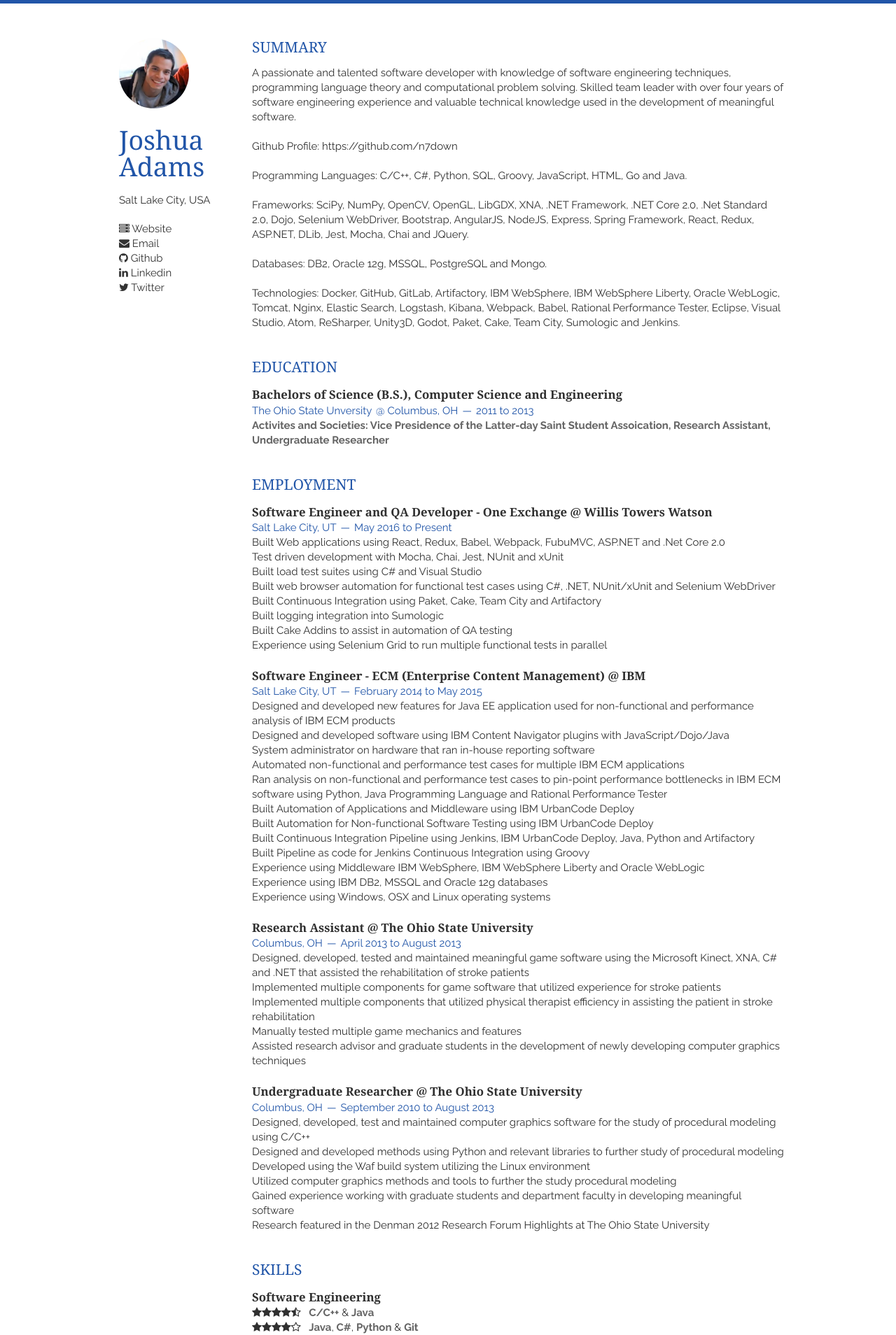
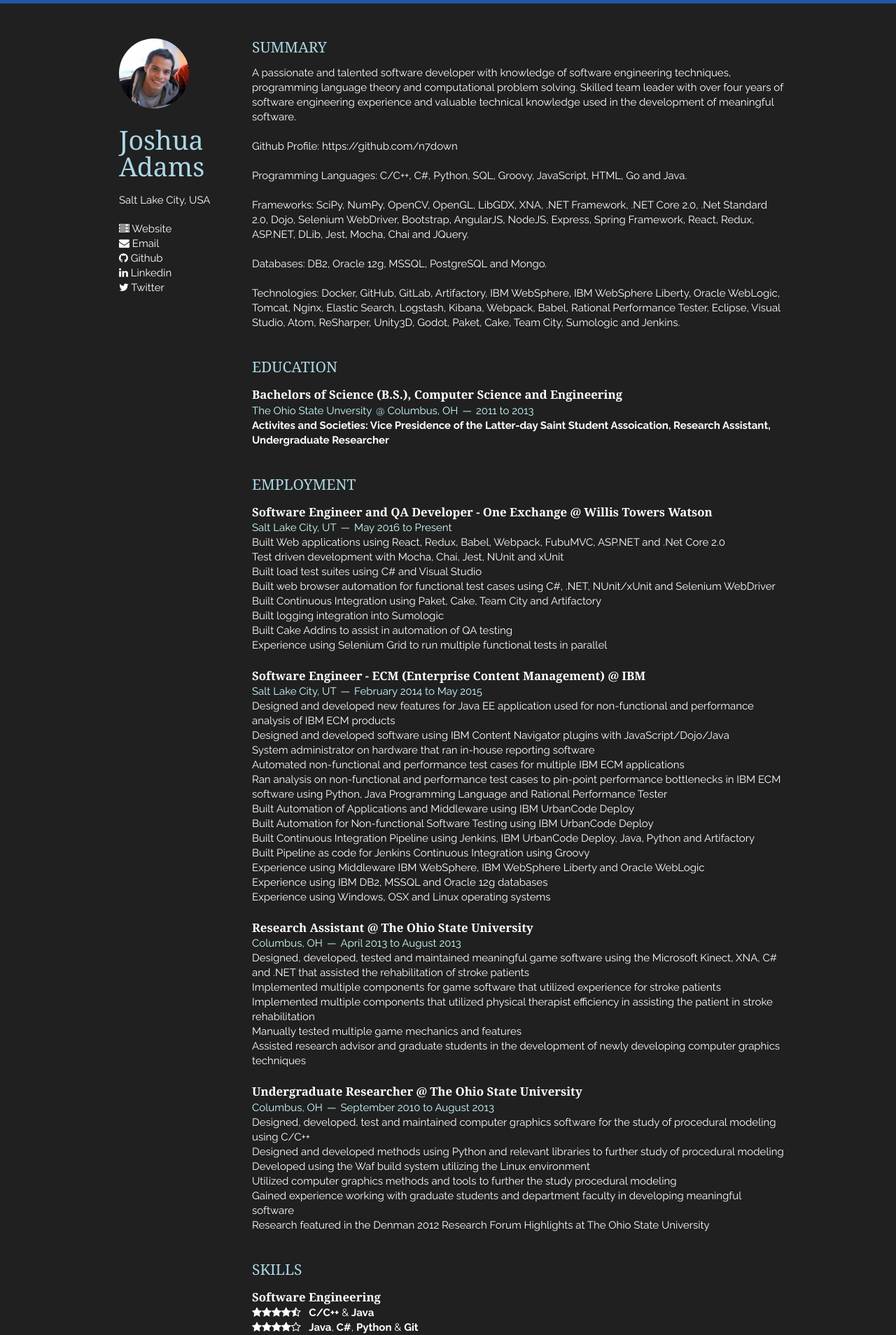
Before and after one commit to N7down/Vitae, a Jekyll site: the page built from index.html, in a window 1280 px wide. Shown: the top 1908 px of the page at 70% size. Built offline with Jekyll 4.4.1, drawn with Linux system fonts in a browser that asks for light colours; nearby versions of some CDN libraries; Markdown is read by kramdown in place of the engine named in the settings; the list of posts is cut into pages by our own code.

Commit message:
updated colors

```diff
--- a/static/css/base.css
+++ b/static/css/base.css
@@ -51,7 +51,7 @@
 /* #Basic Styles
 ================================================== */
 	body {
-		background: #fff;
+		background: #202020;
 		font: 14px/21px "HelveticaNeue", "Helvetica Neue", Helvetica, Arial, sans-serif;
 		color: #444;
 		-webkit-font-smoothing: antialiased; /* Fix for webkit rendering */
--- a/static/css/layout.css
+++ b/static/css/layout.css
@@ -4,7 +4,7 @@ body {
     font-family: "Raleway", Helvetica, Arial, sans-serif;
     font-size: 15px;
     line-height: 21px;
-    color: rgb(48, 48, 48);
+    color: #FFFFFF;
     border-top: 5px solid #2155a8;
     border-bottom: 5px solid #2155a8;
 }
@@ -16,14 +16,16 @@ body {
 a {
     text-decoration: none;
     /*background-color: rgba(39, 168, 34, 0.06);*/
+	color: #fff;
 }
 
 a:visited {
     text-decoration: none;
+	color: #fff;
 }
 
 a:hover, a:focus {
-    color: #27A822;
+    color: #ADD8E6;
 }
 
 p, address {
@@ -40,7 +42,7 @@ p, address {
 }
 
 header > h1, section > h1 {
-    color: #2155a8;
+    color: #ADD8E6;
 }
 
 header > h1 {
@@ -89,7 +91,7 @@ article > header > span + span::before {
 }
 
 article > header > span {
-    color: #2155a8;
+    color: #ccffff;
     font-size: 100%;
 }
 
@@ -113,7 +115,7 @@ article > header address + time::before {
 em {
     font-style: normal;
     font-weight: bold;
-    color: rgb(100, 100, 100);
+    color: #FFFFF;
     /*margin-right: 6px;*/
 }
 
```
